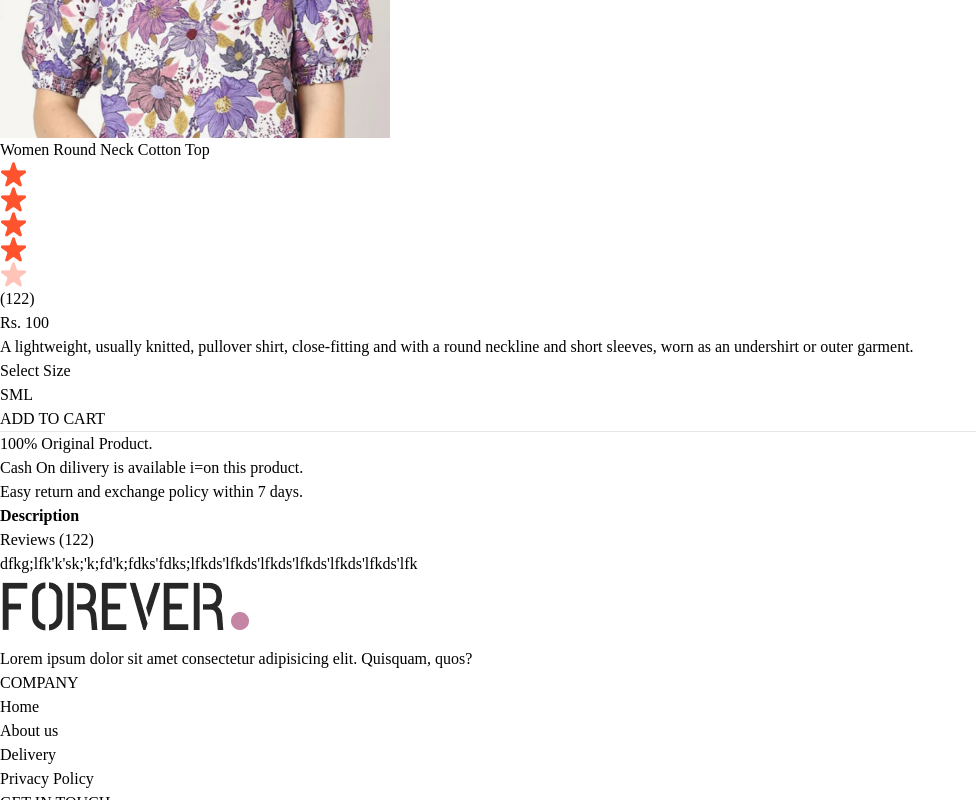
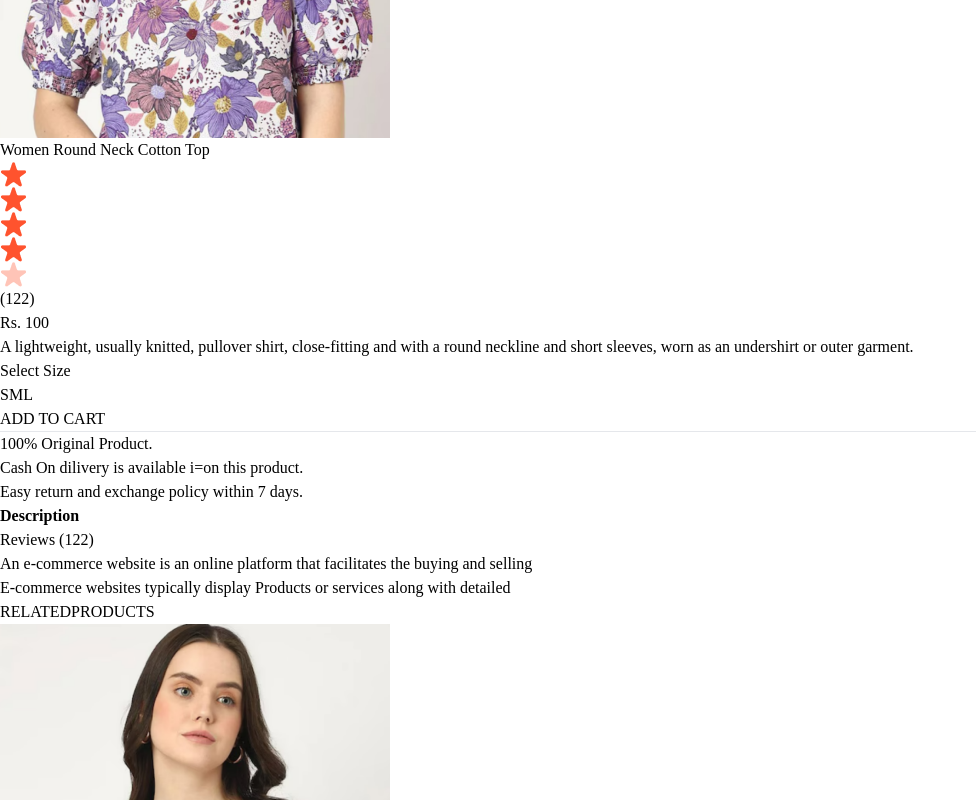
Before and after one commit to IsuruKaushika/OgiEra, a React (Vite) app in the folder frontend/: page /product/aaaaa in a window 1280 px wide. Shown: the part 1284-2084 px from the top of the page, without its empty margins (0-976 px from the left). Built offline with nearby package versions, Linux system fonts and the light colour scheme.

Commit message:
ShowRelatedProducts

```diff
--- /dev/null
+++ b/frontend/src/components/RelatedProducts.jsx
@@ -0,0 +1,46 @@
+import React, { useEffect } from 'react'
+import { useContext } from 'react';
+import { useState } from 'react';
+import { ShopContext } from '../context/ShopContext'
+import ProductItem from './ProductItem'
+import Title from './Title'
+
+import { assets } from '../assets/assets';
+
+
+const RelatedProducts = ({category,subCategory}) => {
+
+    const {products} = useContext(ShopContext);
+    const[related,setRelated] = useState([]);
+
+    useEffect(()=>{
+        if(products.length>0){
+            let productsCopy=products.slice();
+            productsCopy = productsCopy.filter((item)=>category === item.category );
+            productsCopy = productsCopy.filter((item)=>subCategory === item.subCategory );
+
+           setRelated(productsCopy.slice(0,5));
+
+
+        }
+    },[products])
+
+  return (
+    <div className='my-24'>
+        <div className='text-center text-3xl py-2'>
+            <Title text1={'RELATED'} text2={'PRODUCTS'}/>
+        </div>
+        <div className ='grid grid-cols-2 sm:grid-cols-3 md:grid-cols-4 lg:grid-cols-5 gap-4 gap-y-6'>
+            {
+                related.map((item,index)=>(
+                    <ProductItem key={index} id={item._id} name={item.name} price={item.price} image={item.image}/>
+                ))
+            }
+        </div>
+
+    </div>
+
+  )
+}
+
+export default RelatedProducts
--- a/frontend/src/pages/Product.jsx
+++ b/frontend/src/pages/Product.jsx
@@ -6,6 +6,7 @@ import { useEffect } from 'react'
 import ProductItem from '../components/ProductItem'
 import { assets } from '../assets/assets'
 import { useNavigate } from 'react-router-dom'
+import RelatedProducts from '../components/RelatedProducts'
 
 
 const Product = () => {
@@ -31,7 +32,7 @@ const Product = () => {
 
   useEffect(()=>{
     fetchProductData();
-  },[productId])
+  },[productId,products])
 
   return productData ? (
     <div className='border-t-2 pt-10 transition-opacity ease-in duration-500 opacity-100'>
@@ -88,15 +89,16 @@ const Product = () => {
       <b className='border px-5 py-3 text-sm'>Description</b>
       <p className='border px-5 py-3 text-sm'>Reviews (122)</p>
       </div>
-      <div className='flex flex-col gap-4 border px-6 py-6 text-sm text-gray-500'></div>
       <div className='flex flex-col gap-4 border px-6 py-6 text-sm text-gray-500'>
-        <p>dfkg;lfk'k'sk;'k;fd'k;fdks'fdks;lfkds'lfkds'lfkds'lfkds'lfkds'lfkds'lfk </p>
+        <p>An e-commerce website is an online platform that facilitates the buying and selling </p>
+        <p>E-commerce websites typically display Products or services along with detailed</p>
+      </div>
+      </div>
+      {/*related products*/}
 
+      <RelatedProducts category={productData.category} subCategory={productData.subCategory}/>
+    </div>
 
-      </div>
-
-    </div>
-    </div>
 
 
   ) :<div className ='opacity-0'></div>
```
